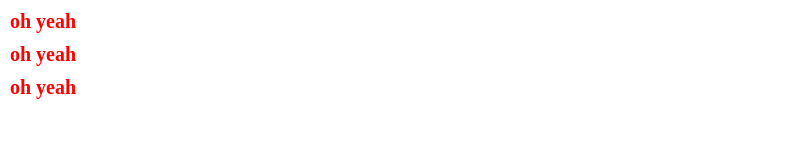
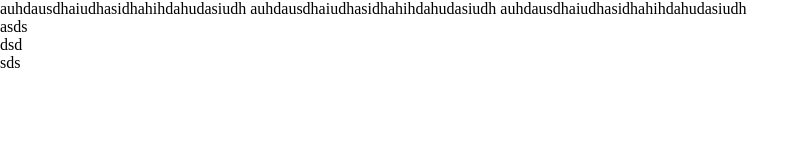
Before and after one commit to staten-island-tech/flexbox-gallery-project-benjaminy0330, a plain HTML site: page index.html in a window 1280 px wide. Shown: the whole page, without its empty margins (0-809 px from the left). Drawn offline with Linux system fonts and the light colour scheme.

Commit message:
adasds
adasdas

```diff
--- a/index.html
+++ b/index.html
@@ -6,14 +6,20 @@
     <link rel="stylesheet" href="style.css">
 </head>
     <body>
-    <div class="parent">
-        <h2 class="px-size"> oh yeah</h2>
+    <div class="parent parent-intro">
+        </div class="child child-1"> auhdausdhaiudhasidhahihdahudasiudh</div>
 
-        <h2 class="rem-size"> oh yeah</h2>
+        </div class="child child-1"> auhdausdhaiudhasidhahihdahudasiudh</div>
 
-        <h2 class="em-size"> oh yeah</h2>
-
-     </div>
+        </div class="child child-1"> auhdausdhaiudhasidhahihdahudasiudh</div>
+    </div>
+    <br/>
+    <div class="parentspacing-1"></div>
+        <div class="childclass1">asds</div>
+        <div class="childclass1">dsd</div>
+        <div class="childclass1">sds</div>
+    </div>
+</body>
 
 
     </body>
--- a/style.css
+++ b/style.css
@@ -3,7 +3,7 @@ body, *{
     padding: 0;
     margin: 0;
     box-sizing: border-box;
-    font-size: 62.5%;         /*  100% is 16 px but we want 10 px so we do 62.5 */
+    font-size: 100%;         /*  100% is 16 px but we want 10 px so we do 62.5 */
 
 }
 
@@ -27,5 +27,5 @@ h2{
 }
 
 .em-size{
-    font-size: 2em;
+    font-size: 5em;
 }
```
